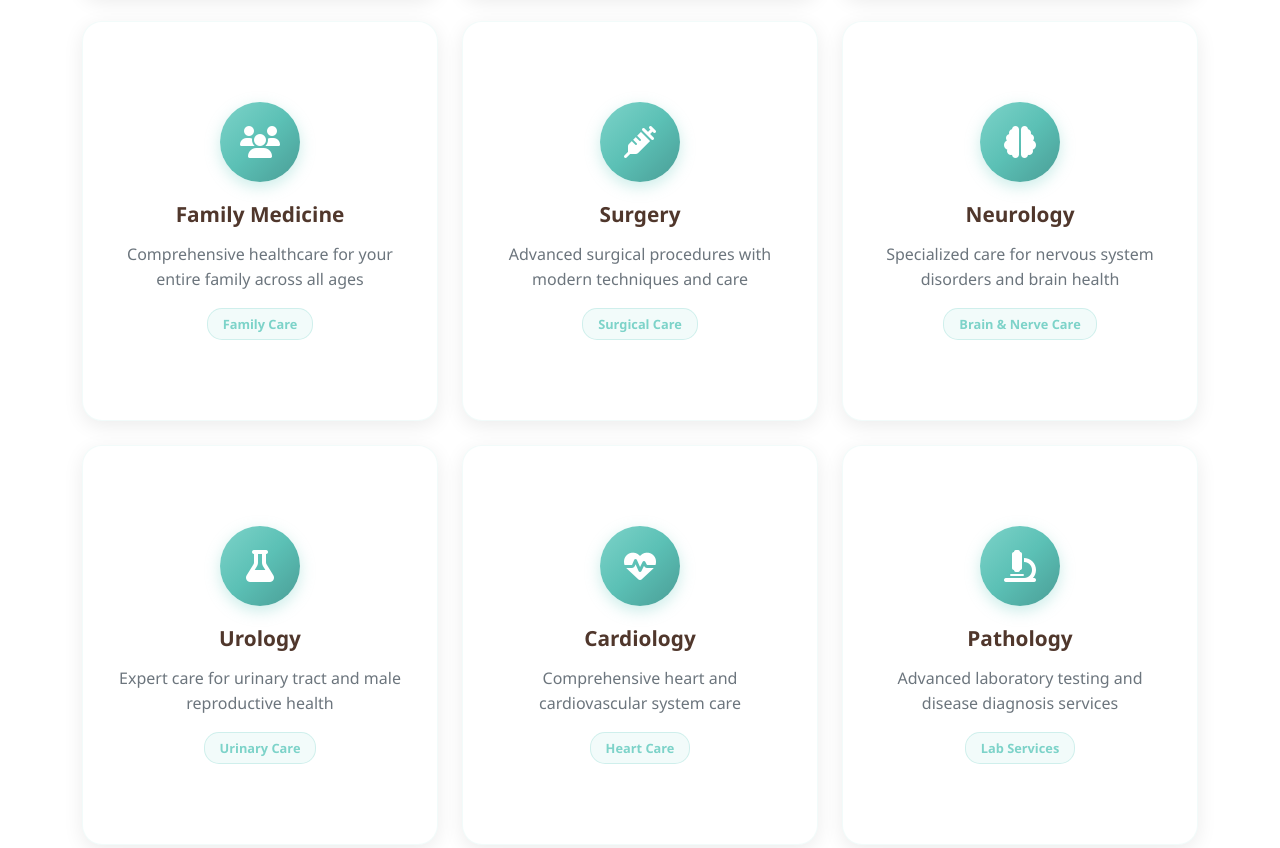
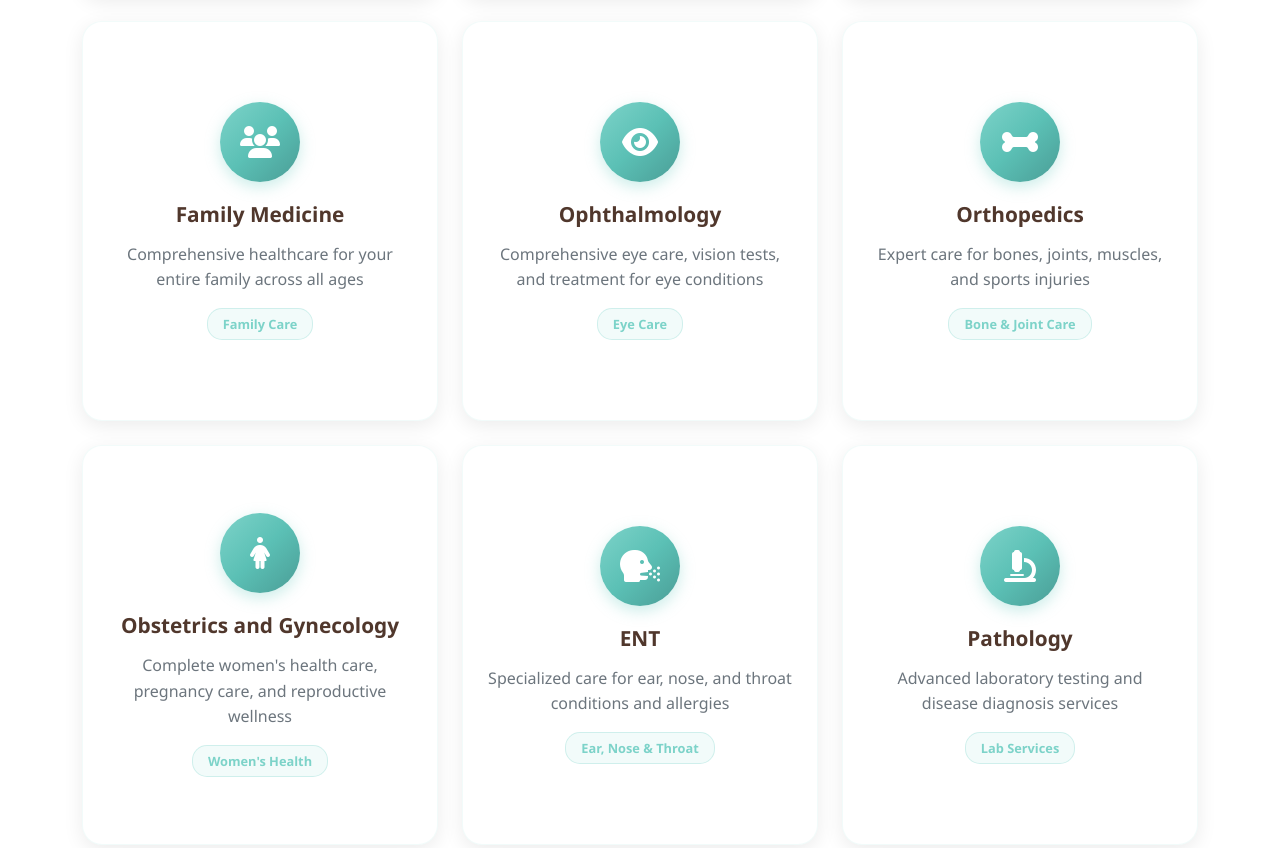
Before and after one commit to whoskarlgo/medlink-clinic, a plain HTML site: page index.html in a window 1280 px wide. Shown: the part 1428-2276 px from the top of the page. Drawn offline with nearby package versions, Linux system fonts and the light colour scheme; no server answers.

Commit message:
Update index.html

```diff
--- a/index.html
+++ b/index.html
@@ -70,10 +70,10 @@
                <span class="specialty-badge" role="listitem">Family Medicine</span>
                <span class="specialty-badge" role="listitem">Internal Medicine</span>
                <span class="specialty-badge" role="listitem">Pediatrics</span>
-               <span class="specialty-badge" role="listitem">Surgery</span>
-               <span class="specialty-badge" role="listitem">Neurology</span>
-               <span class="specialty-badge" role="listitem">Urology</span>
-               <span class="specialty-badge" role="listitem">Cardiology</span>
+               <span class="specialty-badge" role="listitem">Ophthalmology</span>
+               <span class="specialty-badge" role="listitem">Orthopedics</span>
+               <span class="specialty-badge" role="listitem">Obstetrics and Gynecology</span>
+               <span class="specialty-badge" role="listitem">ENT</span>
               <span class="specialty-badge" role="listitem">Pathology</span>
             </div>
             <button type="button" class="btn btn-custom" id="heroBookingBtn" aria-label="Book an appointment now">
@@ -117,17 +117,17 @@
                 <button type="button" class="specialty-tab" data-specialty="Family Medicine" onclick="handleSpecialtyTabClick(this, 'Family Medicine')" role="tab" aria-selected="false" aria-controls="servicesGrid">
                   <i class="fas fa-users me-2" aria-hidden="true"></i>Family Medicine
                 </button>
-                <button type="button" class="specialty-tab" data-specialty="Surgery" onclick="handleSpecialtyTabClick(this, 'Surgery')" role="tab" aria-selected="false" aria-controls="servicesGrid">
-                  <i class="fas fa-syringe me-2" aria-hidden="true"></i>Surgery
+                <button type="button" class="specialty-tab" data-specialty="Ophthalmology" onclick="handleSpecialtyTabClick(this, 'Ophthalmology')" role="tab" aria-selected="false" aria-controls="servicesGrid">
+                  <i class="fas fa-eye" aria-hidden="true"></i>Ophthalmology
                 </button>
-                <button type="button" class="specialty-tab" data-specialty="Neurology" onclick="handleSpecialtyTabClick(this, 'Neurology')" role="tab" aria-selected="false" aria-controls="servicesGrid">
-                  <i class="fas fa-brain me-2" aria-hidden="true"></i>Neurology
+                <button type="button" class="specialty-tab" data-specialty="Orthopedics" onclick="handleSpecialtyTabClick(this, 'Orthopedics')" role="tab" aria-selected="false" aria-controls="servicesGrid">
+                  <i class="fas fa-bone" aria-hidden="true"></i>Orthopedics
                 </button>
-                <button type="button" class="specialty-tab" data-specialty="Urology" onclick="handleSpecialtyTabClick(this, 'Urology')" role="tab" aria-selected="false" aria-controls="servicesGrid">
-                  <i class="fas fa-user-md me-2" aria-hidden="true"></i>Urology
+                <button type="button" class="specialty-tab" data-specialty="Obstetrics and Gynecology" onclick="handleSpecialtyTabClick(this, 'Obstetrics and Gynecology')" role="tab" aria-selected="false" aria-controls="servicesGrid">
+                  <i class="fas fa-female" aria-hidden="true"></i>Obstetrics and Gynecology
                 </button>
-                <button type="button" class="specialty-tab" data-specialty="Cardiology" onclick="handleSpecialtyTabClick(this, 'Cardiology')" role="tab" aria-selected="false" aria-controls="servicesGrid">
-                  <i class="fas fa-heartbeat me-2" aria-hidden="true"></i>Cardiology
+                <button type="button" class="specialty-tab" data-specialty="ENT" onclick="handleSpecialtyTabClick(this, 'ENT')" role="tab" aria-selected="false" aria-controls="servicesGrid">
+                  <i class="fas fa-head-side-cough" aria-hidden="true"></i>ENT
                 </button>
                 <button type="button" class="specialty-tab" data-specialty="Pathology" onclick="handleSpecialtyTabClick(this, 'Pathology')" role="tab" aria-selected="false" aria-controls="servicesGrid">
                   <i class="fas fa-microscope me-2" aria-hidden="true"></i>Pathology
@@ -252,27 +252,27 @@
             </div>
           </div>
 
-          <!-- Surgery -->
-          <div class="col-md-6 col-lg-4" data-specialty="Surgery">
+          <!-- Ophthalmology -->
+          <div class="col-md-6 col-lg-4" data-specialty="Ophthalmology">
             <div class="service-card h-100">
               <div class="service-card-inner">
                 <div class="service-card-front">
                   <div class="service-icon" aria-hidden="true">
-                    <i class="fas fa-syringe"></i>
+                    <i class="fas fa-eye"></i>
                   </div>
-                  <h3 class="service-title h5">Surgery</h3>
-                  <p class="service-description">Advanced surgical procedures with modern techniques and care</p>
-                  <div class="service-badge">Surgical Care</div>
+                  <h3 class="service-title h5">Ophthalmology</h3>
+                  <p class="service-description">Comprehensive eye care, vision tests, and treatment for eye conditions</p>
+                  <div class="service-badge">Eye Care</div>
                 </div>
                 <div class="service-card-back">
                   <h4 class="h6">What We Offer:</h4>
                   <ul>
-                    <li>Minor surgeries</li>
-                    <li>Pre-operative care</li>
-                    <li>Post-operative follow-up</li>
-                    <li>Surgical consultations</li>
+                    <li>Eye examinations and vision tests</li>
+                    <li>Glaucoma and cataract screening</li>
+                    <li>Treatment for eye infections</li>
+                    <li>Prescription glasses and contact lenses</li>
                   </ul>
-                  <button type="button" class="btn-book-specialty" data-specialty="Surgery" aria-label="Book appointment for Surgery">
+                  <button type="button" class="btn-book-specialty" data-specialty="Ophthalmology" aria-label="Book appointment for Ophthalmology">
                     Book Appointment
                   </button>
                 </div>
@@ -280,27 +280,27 @@
             </div>
           </div>
 
-          <!-- Neurology -->
-          <div class="col-md-6 col-lg-4" data-specialty="Neurology">
+          <!-- Orthopedics -->
+          <div class="col-md-6 col-lg-4" data-specialty="Orthopedics">
             <div class="service-card h-100">
               <div class="service-card-inner">
                 <div class="service-card-front">
                   <div class="service-icon" aria-hidden="true">
-                    <i class="fas fa-brain"></i>
+                    <i class="fas fa-bone"></i>
                   </div>
-                  <h3 class="service-title h5">Neurology</h3>
-                  <p class="service-description">Specialized care for nervous system disorders and brain health</p>
-                  <div class="service-badge">Brain & Nerve Care</div>
+                  <h3 class="service-title h5">Orthopedics</h3>
+                  <p class="service-description">Expert care for bones, joints, muscles, and sports injuries</p>
+                  <div class="service-badge">Bone & Joint Care</div>
                 </div>
                 <div class="service-card-back">
                   <h4 class="h6">What We Offer:</h4>
                   <ul>
-                    <li>Headache treatment</li>
-                    <li>Neurological exams</li>
-                    <li>Nerve disorder care</li>
-                    <li>Brain health assessment</li>
+                    <li>Joint pain and arthritis treatment</li>
+                    <li>Sports injury management</li>
+                    <li>Fracture and sprain care</li>
+                    <li>Physical therapy referrals</li>
                   </ul>
-                  <button type="button" class="btn-book-specialty" data-specialty="Neurology" aria-label="Book appointment for Neurology">
+                  <button type="button" class="btn-book-specialty" data-specialty="Orthopedics" aria-label="Book appointment for Orthopedics">
                     Book Appointment
                   </button>
                 </div>
@@ -308,27 +308,27 @@
             </div>
           </div>
 
-          <!-- Urology -->
-          <div class="col-md-6 col-lg-4" data-specialty="Urology">
+          <!-- Obstetrics and Gynecology -->
+          <div class="col-md-6 col-lg-4" data-specialty="Obstetrics and Gynecology">
             <div class="service-card h-100">
               <div class="service-card-inner">
                 <div class="service-card-front">
                   <div class="service-icon" aria-hidden="true">
-                    <i class="fas fa-flask"></i>
+                    <i class="fas fa-female"></i>
                   </div>
-                  <h3 class="service-title h5">Urology</h3>
-                  <p class="service-description">Expert care for urinary tract and male reproductive health</p>
-                  <div class="service-badge">Urinary Care</div>
+                  <h3 class="service-title h5">Obstetrics and Gynecology</h3>
+                  <p class="service-description">Complete women's health care, pregnancy care, and reproductive wellness</p>
+                  <div class="service-badge">Women's Health</div>
                 </div>
                 <div class="service-card-back">
                   <h4 class="h6">What We Offer:</h4>
                   <ul>
-                    <li>Urinary system health</li>
-                    <li>Prostate care</li>
-                    <li>Kidney health</li>
-                    <li>Men's health services</li>
+                    <li>Prenatal and pregnancy care</li>
+                    <li>Annual well-woman exams</li>
+                    <li>Family planning and contraception</li>
+                    <li>Menopause management</li>
                   </ul>
-                  <button type="button" class="btn-book-specialty" data-specialty="Urology" aria-label="Book appointment for Urology">
+                  <button type="button" class="btn-book-specialty" data-specialty="Obstetrics and Gynecology" aria-label="Book appointment for Obstetrics and Gynecology">
                     Book Appointment
                   </button>
                 </div>
@@ -336,27 +336,27 @@
             </div>
           </div>
 
-          <!-- Cardiology -->
-          <div class="col-md-6 col-lg-4" data-specialty="Cardiology">
+          <!-- ENT -->
+          <div class="col-md-6 col-lg-4" data-specialty="ENT">
             <div class="service-card h-100">
               <div class="service-card-inner">
                 <div class="service-card-front">
                   <div class="service-icon" aria-hidden="true">
-                    <i class="fas fa-heartbeat"></i>
+                    <i class="fas fa-head-side-cough"></i>
                   </div>
-                  <h3 class="service-title h5">Cardiology</h3>
-                  <p class="service-description">Comprehensive heart and cardiovascular system care</p>
-                  <div class="service-badge">Heart Care</div>
+                  <h3 class="service-title h5">ENT</h3>
+                  <p class="service-description">Specialized care for ear, nose, and throat conditions and allergies</p>
+                  <div class="service-badge">Ear, Nose & Throat</div>
                 </div>
                 <div class="service-card-back">
                   <h4 class="h6">What We Offer:</h4>
                   <ul>
-                    <li>Heart health screening</li>
-                    <li>Cardiovascular assessment</li>
-                    <li>Blood pressure management</li>
-                    <li>Heart disease prevention</li>
+                    <li>Ear infection treatment</li>
+                    <li>Allergy and sinus care</li>
+                    <li>Hearing tests and evaluation</li>
+                    <li>Tonsillitis and throat conditions</li>
                   </ul>
-                  <button type="button" class="btn-book-specialty" data-specialty="Cardiology" aria-label="Book appointment for Cardiology">
+                  <button type="button" class="btn-book-specialty" data-specialty="ENT" aria-label="Book appointment for ENT">
                     Book Appointment
                   </button>
                 </div>
@@ -545,7 +545,7 @@
           <div class="col-md-4 text-center">
             <i class="fas fa-envelope fa-2x text-primary mb-3" aria-hidden="true"></i>
             <h3 class="h5 fw-bold">Email Us</h3>
-            <p class="text-muted" id="contactEmail">info@medlinkclinic.com</p>
+            <p class="text-muted" id="contactEmail">info.medlinkclinic@gmail.com</p>
           </div>
         </div>
       </div>
@@ -650,17 +650,24 @@
     </div>
   </div>
 
+
+
 <!-- Firebase SDKs -->
 <script src="https://www.gstatic.com/firebasejs/8.10.0/firebase-app.js"></script>
 <script src="https://www.gstatic.com/firebasejs/8.10.0/firebase-database.js"></script>
 <script src="https://www.gstatic.com/firebasejs/8.10.0/firebase-auth.js"></script>
 
 <!-- Bootstrap -->
-  <script src="https://cdn.jsdelivr.net/npm/bootstrap@5.3.0/dist/js/bootstrap.bundle.min.js"></script>
+<script src="https://cdn.jsdelivr.net/npm/bootstrap@5.3.0/dist/js/bootstrap.bundle.min.js"></script>
+
+<!-- EmailJS -->
+<script src="https://cdn.jsdelivr.net/npm/emailjs-com@3/dist/email.min.js"></script>
 
 <!-- Your Scripts -->
 <script src="firebase-config.js"></script>
 <script src="script.js"></script>
+<script src="email-service.js"></script>
+<script src="sms-service.js"></script>
 
 </body>
 </html>
```
